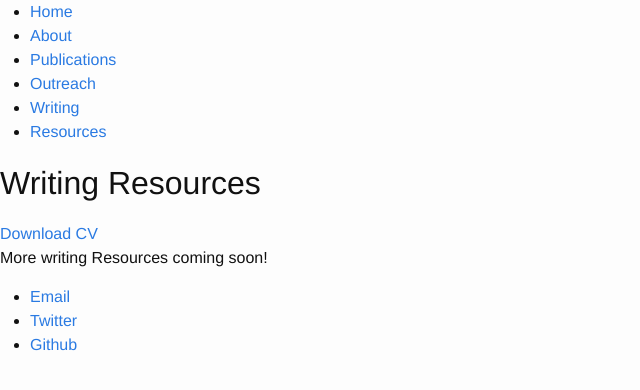
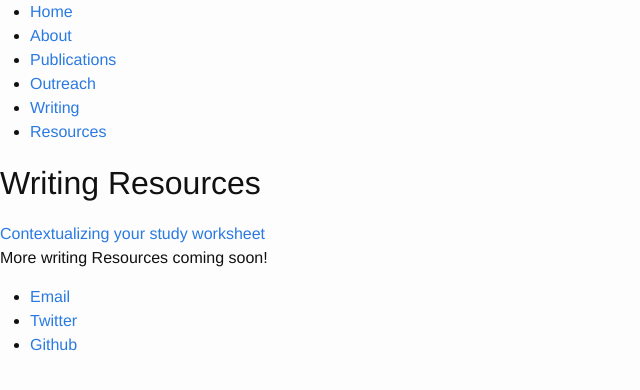
Before and after one commit to Lauren-Blake/Lauren-Blake.github.io, a Jekyll site: the page built from resources/index.html, in a window 1280 px wide. Shown: the top 390 px of the page, without its empty margins (0-640 px from the left). Built offline with Jekyll 4.4.1, drawn with Linux system fonts in a browser that asks for light colours.

Commit message:
rename download

```diff
--- a/resources/index.html
+++ b/resources/index.html
@@ -6,7 +6,7 @@ title: Resources
 		<div class="resources">
 			<h1>Writing Resources</h1>
 
-			<a href="#" class="download" title="Download CV as PDF">Download CV</a>
+			<a href="#" class="download" title="Download CV as PDF">Contextualizing your study worksheet</a>
       			<p>More writing Resources coming soon!</p>
 
 
```
